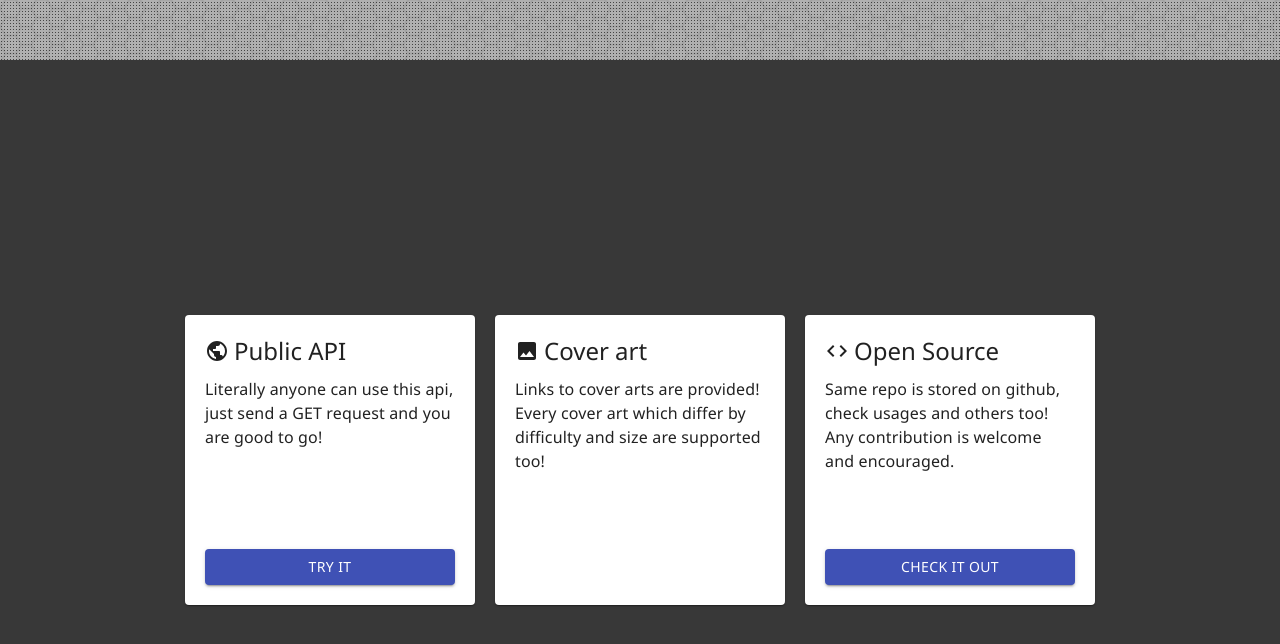
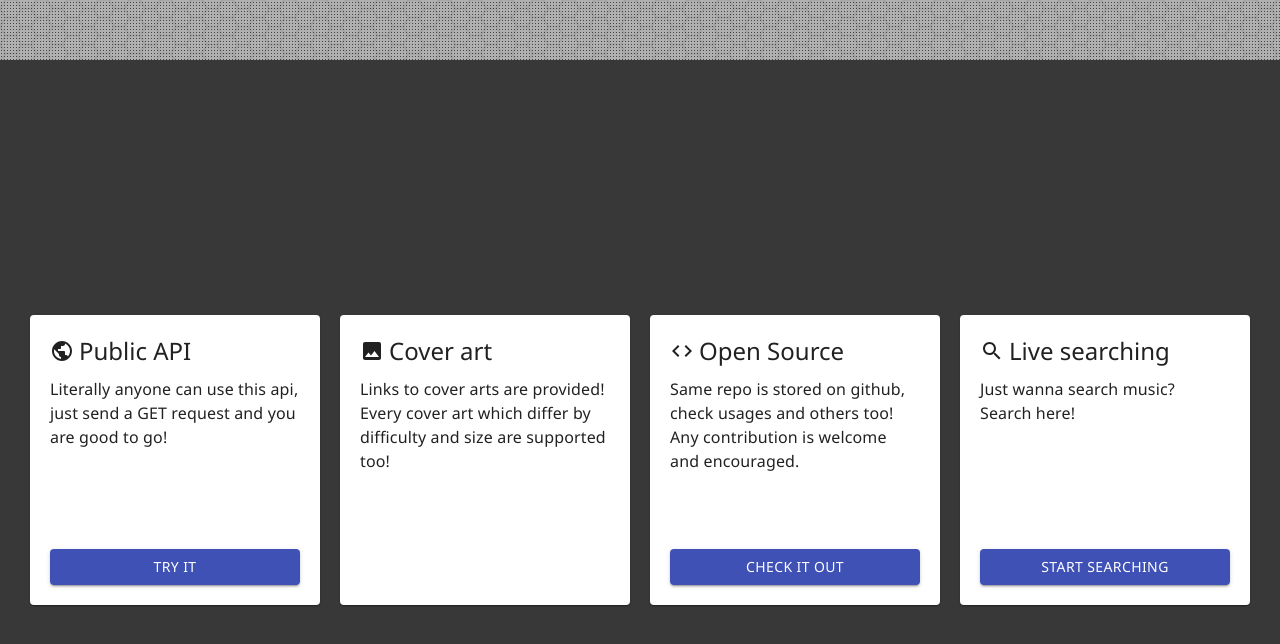
Before and after one commit to hw4n/sdvx-page, a React (Create React App) app: page / in a window 1280 px wide. Shown: the part 740-1384 px from the top of the page. Built offline with nearby package versions, Linux system fonts and the light colour scheme.

Commit message:
add feature: add linkTo prop which reroutes the app

```diff
--- a/src/components/Feature.js
+++ b/src/components/Feature.js
@@ -1,9 +1,10 @@
 import React from 'react'
 
 import { Typography, Paper, Button } from '@material-ui/core';
+import { Link } from 'react-router-dom';
 
 export default function Feature(props) {
-  const { Icon, title, desc, hrefTo, buttonContent } = props;
+  const { Icon, title, desc, hrefTo, linkTo, buttonContent } = props;
   return (
     <Paper style={{
       width: 250,
@@ -28,6 +29,15 @@ export default function Feature(props) {
         ) : (
           <></>
         )}
+        {linkTo ? (
+          <Link to={linkTo}>
+            <Button variant="contained" color="primary" style={{width: '100%'}}>
+              {buttonContent}
+            </Button>
+          </Link>
+        ) : (
+          <></>
+        )}
       </div>
     </Paper>
   )
--- a/src/components/Landing.js
+++ b/src/components/Landing.js
@@ -3,7 +3,7 @@ import './Landing.css';
 import Feature from './Feature';
 
 import { Typography, Grid } from '@material-ui/core';
-import { Public, Image, Code } from '@material-ui/icons';
+import { Public, Image, Code, Search } from '@material-ui/icons';
 
 export default function Landing() {
   return (
@@ -38,6 +38,14 @@ export default function Landing() {
               hrefTo='https://github.com/hw4n/sdvx-music-api'
               buttonContent='Check it out'/>
           </Grid>
+          <Grid item>
+            <Feature
+              Icon={Search}
+              title='Live searching'
+              desc='Just wanna search music? Search here!'
+              linkTo='/search'
+              buttonContent='start searching'/>
+          </Grid>
         </Grid>
       </div>
     </>
```
